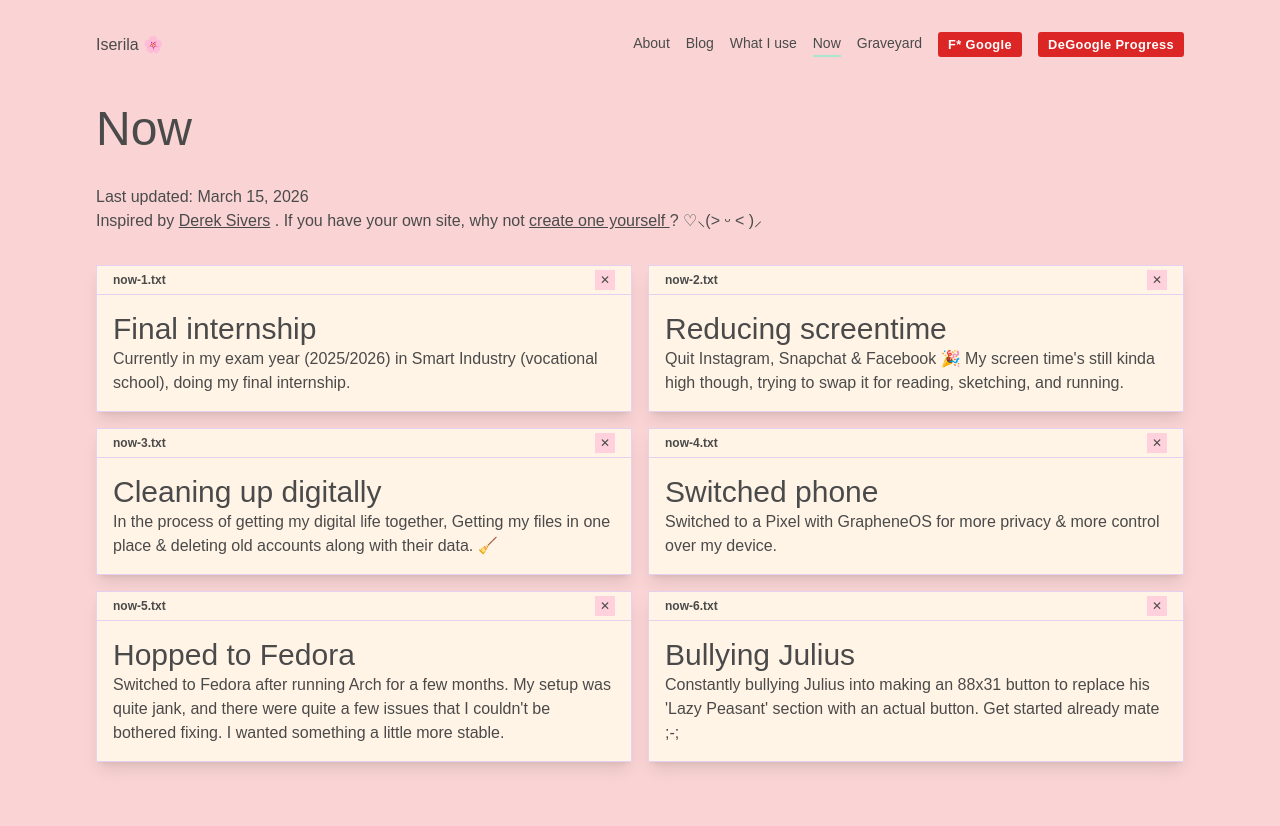
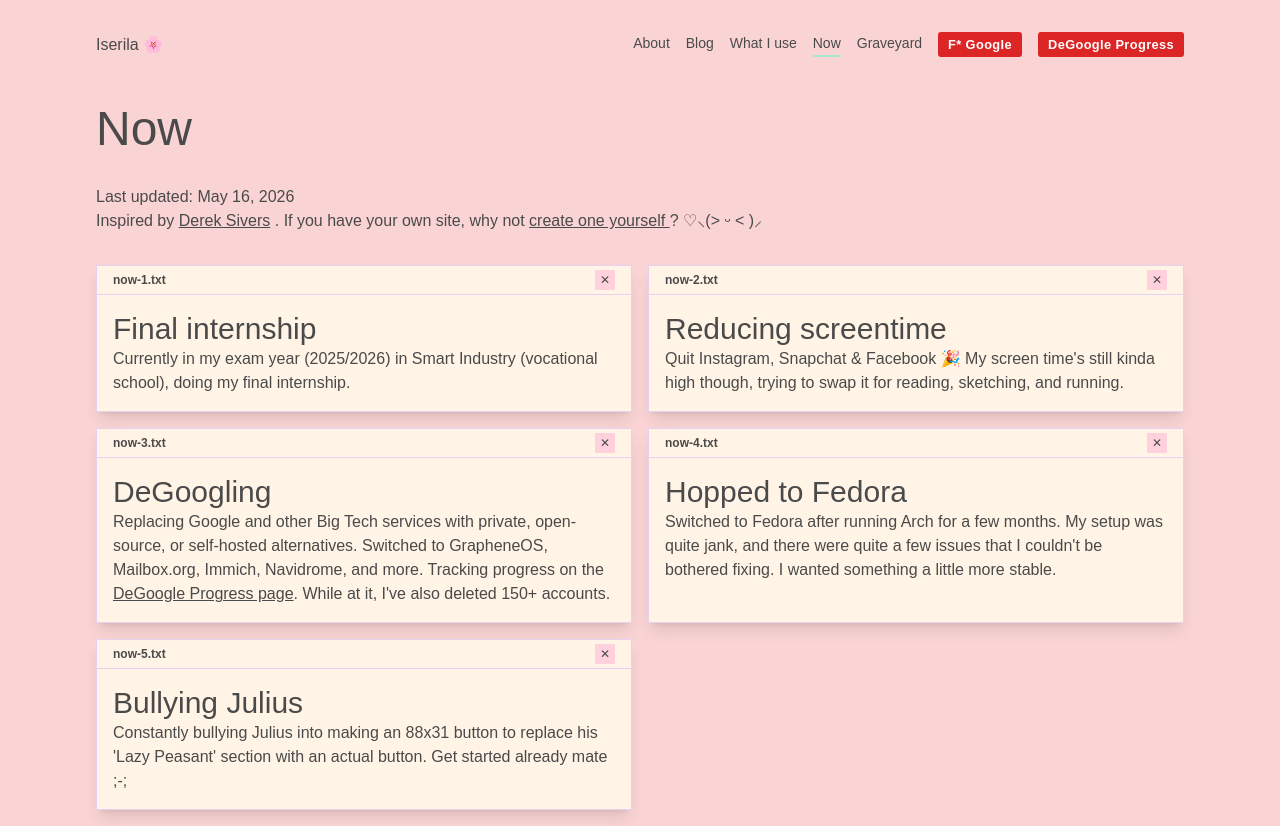
Before and after one commit to Iserila/personal-website, an Astro site: page /now in a window 1280 px wide. Before the commit the page ends 800 px from the top, so only its background shows below. Built offline with nearby package versions, Linux system fonts and the light colour scheme; Astro itself is replaced by a stand-in of ours; a web font is replaced by a local one.

Commit message:
feat: update now page

```diff
--- a/src/pages/now.astro
+++ b/src/pages/now.astro
@@ -14,14 +14,8 @@ const now = [
       "Quit Instagram, Snapchat & Facebook 🎉 My screen time's still kinda high though, trying to swap it for reading, sketching, and running.",
   },
   {
-    title: "Cleaning up digitally",
-    description:
-      "In the process of getting my digital life together, Getting my files in one place & deleting old accounts along with their data. 🧹",
-  },
-  {
-    title: "Switched phone",
-    description:
-      "Switched to a Pixel with GrapheneOS for more privacy & more control over my device.",
+    title: "DeGoogling",
+    description: `Replacing Google and other Big Tech services with private, open-source, or self-hosted alternatives. Switched to GrapheneOS, Mailbox.org, Immich, Navidrome, and more. Tracking progress on the <a href="/degoogle">DeGoogle Progress page</a>. While at it, I've also deleted 150+ accounts.`,
   },
   {
     title: "Hopped to Fedora",
@@ -44,7 +38,7 @@ const now = [
             My previous attempts in svelte resulted into it always
             showing the current day, so maybe later ;-;
         -->
-    <p>Last updated: March 15, 2026</p>
+    <p>Last updated: May 16, 2026</p>
     <p>
       Inspired by
       <a href="https://sive.rs" target="_blank">Derek Sivers</a>
@@ -59,7 +53,7 @@ const now = [
       now.map((item, idx) => (
         <Window title={`now-${idx + 1}.txt`}>
           <h2>{item.title}</h2>
-          <p>{item.description}</p>
+          <p set:html={item.description} />
         </Window>
       ))
     }
```
